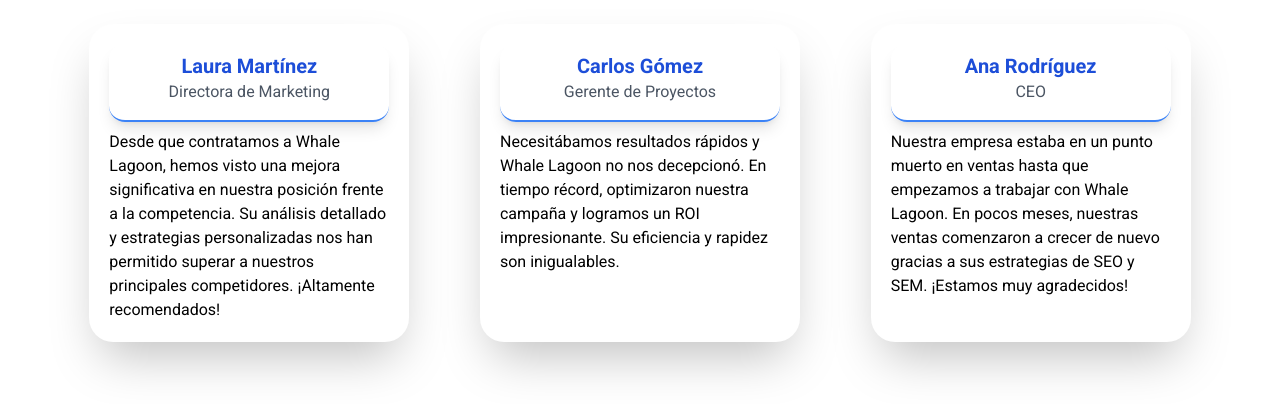
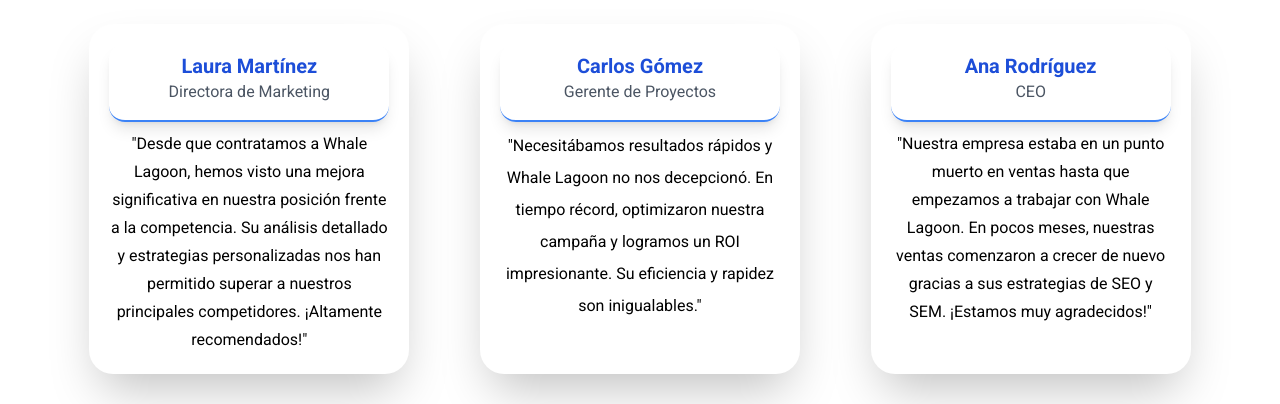
Before and after one commit to Shakib-Shajid/youtube-whale, a Next.js app: page / in a window 1280 px wide. Shown: the part 1220-1624 px from the top of the page. Built offline with nearby package versions, Linux system fonts and the light colour scheme.

Commit message:
adFree page text updated

```diff
--- a/src/app/components/Price.jsx
+++ b/src/app/components/Price.jsx
@@ -28,9 +28,9 @@ const Price = () => {
                         <div className="card-actions justify-end">
                             <button className="btn w-full rounded-full bg-[#0556BF] text-white text-lg">Get YouTube Premium</button>
                         </div> */}
-                        <p>Desde que contratamos a Whale Lagoon, hemos visto una mejora significativa en nuestra posición
+                        <p className='text-center leading-[1.75]'>&quot;Desde que contratamos a Whale Lagoon, hemos visto una mejora significativa en nuestra posición
                             frente a la competencia. Su análisis detallado y estrategias personalizadas nos han permitido
-                            superar a nuestros principales competidores. ¡Altamente recomendados!</p>
+                            superar a nuestros principales competidores. ¡Altamente recomendados!&quot;</p>
                     </div>
                 </div>
 
@@ -54,9 +54,9 @@ const Price = () => {
                         <div className="card-actions justify-end">
                             <button className="btn w-full rounded-full bg-[#b5cbe8] text-[#065FD4] text-lg">Get Family Plan</button>
                         </div> */}
-                        <p>Necesitábamos resultados rápidos y Whale Lagoon no nos decepcionó. En tiempo récord,
+                        <p className='text-center leading-loose'>&quot;Necesitábamos resultados rápidos y Whale Lagoon no nos decepcionó. En tiempo récord,
                             optimizaron nuestra campaña y logramos un ROI impresionante. Su eficiencia y rapidez son
-                            inigualables.</p>
+                            inigualables.&quot;</p>
                     </div>
                 </div>
 
@@ -80,9 +80,9 @@ const Price = () => {
                         <div className="card-actions justify-end">
                             <button className="btn w-full rounded-full bg-[#b5cbe8] text-[#065FD4] text-lg"><RiShareBoxLine className='text-2xl' />Get Student Plan</button>
                         </div> */}
-                        <p>Nuestra empresa estaba en un punto muerto en ventas hasta que empezamos a trabajar con
+                        <p className='text-center leading-[1.75]'>&quot;Nuestra empresa estaba en un punto muerto en ventas hasta que empezamos a trabajar con
                             Whale Lagoon. En pocos meses, nuestras ventas comenzaron a crecer de nuevo gracias a sus
-                            estrategias de SEO y SEM. ¡Estamos muy agradecidos!</p>
+                            estrategias de SEO y SEM. ¡Estamos muy agradecidos!&quot;</p>
                     </div>
                 </div>
             </div>
```
